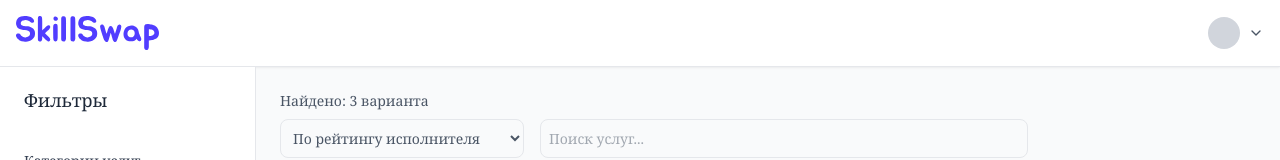
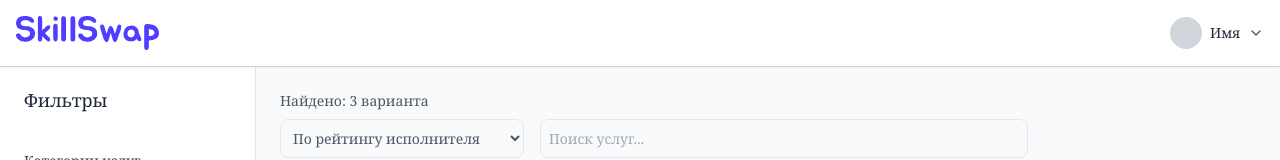
Before and after one commit to solarand/SkillSwap, a React (Vite) app: page /services in a window 1280 px wide. Shown: the top 160 px of the page. Built offline with nearby package versions, Linux system fonts and the light colour scheme.

Commit message:
выпадающий блок в хедере каталога

```diff
--- /dev/null
+++ b/src/components/widgets/ServicesPage/dropDownMenu.tsx
@@ -0,0 +1,15 @@
+const ServiceDropDownMenu = () => {
+  return (
+    <div className="absolute right-0 top-12 mt-2 w-28 bg-white border border-gray-200 rounded-lg shadow-lg z-10 flex flex-col items-start">
+      <button className="px-4 py-2 w-full text-sm text-gray-700 hover:bg-gray-100 cursor-pointer">
+        Профиль
+      </button>
+
+      <button className="px-4 py-2 text-sm w-full hover:bg-gray-100 cursor-pointer text-red-600">
+        Выход
+      </button>
+    </div>
+  );
+};
+
+export default ServiceDropDownMenu;
--- a/src/components/widgets/ServicesPage/headerSevices.tsx
+++ b/src/components/widgets/ServicesPage/headerSevices.tsx
@@ -1,20 +1,35 @@
 import logo from "@/assets/svg/SkillSwap.svg";
-import { ChevronDown } from "lucide-react";
+import { ChevronDown, ChevronUp } from "lucide-react";
+import { useState } from "react";
+import ServiceDropDownMenu from "./dropDownMenu";
 
 const HeaderServices = () => {
+  const [isMenuOpen, setIsMenuOpen] = useState(false);
+
   return (
-    <header className="w-full bg-white shadow-sm p-4">
+    <header className="w-full bg-white shadow-sm p-4 relative">
       <div className="flex justify-between items-center">
         <div className="flex items-center gap-4">
           <img src={logo} alt="" className="max-[490px]:w-28" />
         </div>
         <div className="flex items-center gap-2">
           <div className="w-8 h-8 bg-gray-300 rounded-full" />{" "}
-          <span className="text-sm font-medium text-gray-800 hidden max-[490px]:block">
+          <span className="text-sm font-medium text-gray-800 max-[490px]:block">
             Имя
           </span>
-          <ChevronDown className="stroke-2 w-4 h-4 text-gray-600" />
+          {isMenuOpen ? (
+            <ChevronUp
+              className="stroke-2 w-4 h-4 text-gray-600 cursor-pointer"
+              onClick={() => setIsMenuOpen(false)}
+            />
+          ) : (
+            <ChevronDown
+              className="stroke-2 w-4 h-4 text-gray-600 cursor-pointer"
+              onClick={() => setIsMenuOpen(true)}
+            />
+          )}
         </div>
+        {isMenuOpen && <ServiceDropDownMenu />}
       </div>
     </header>
   );
```
